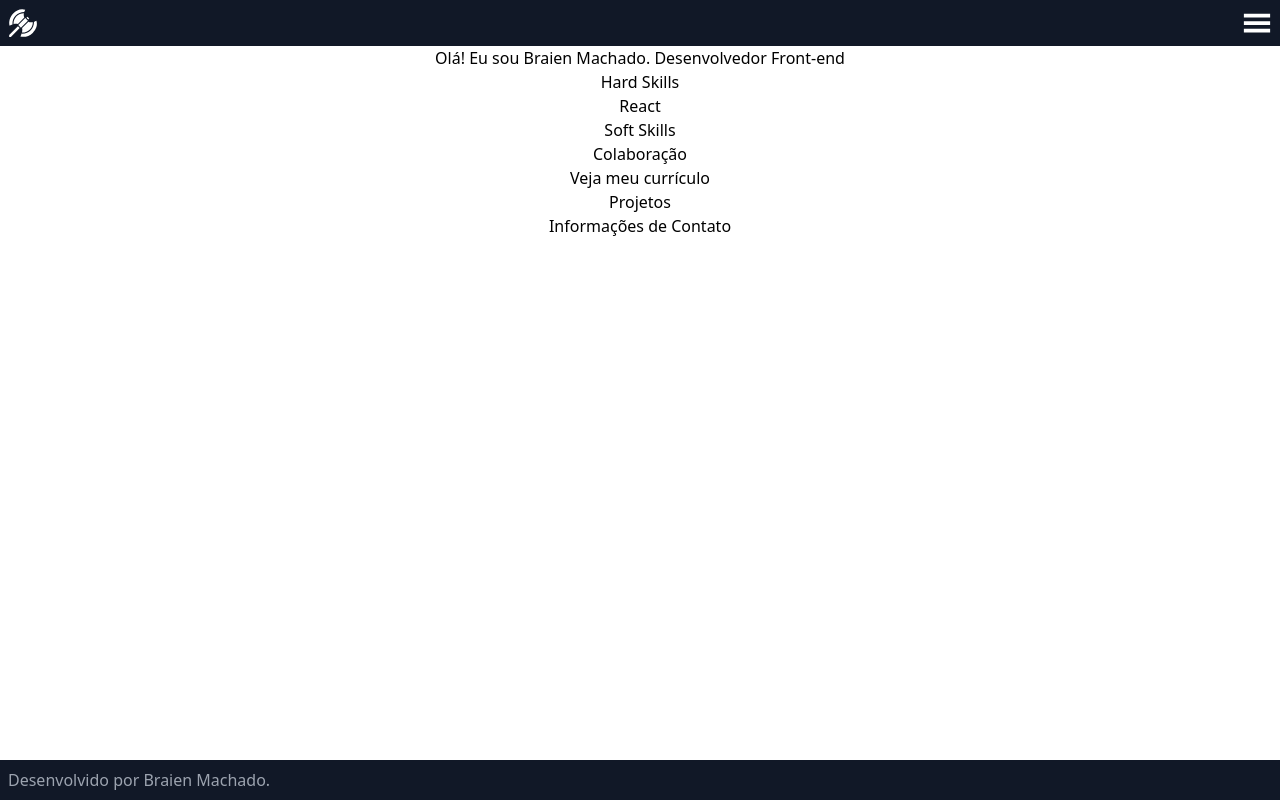
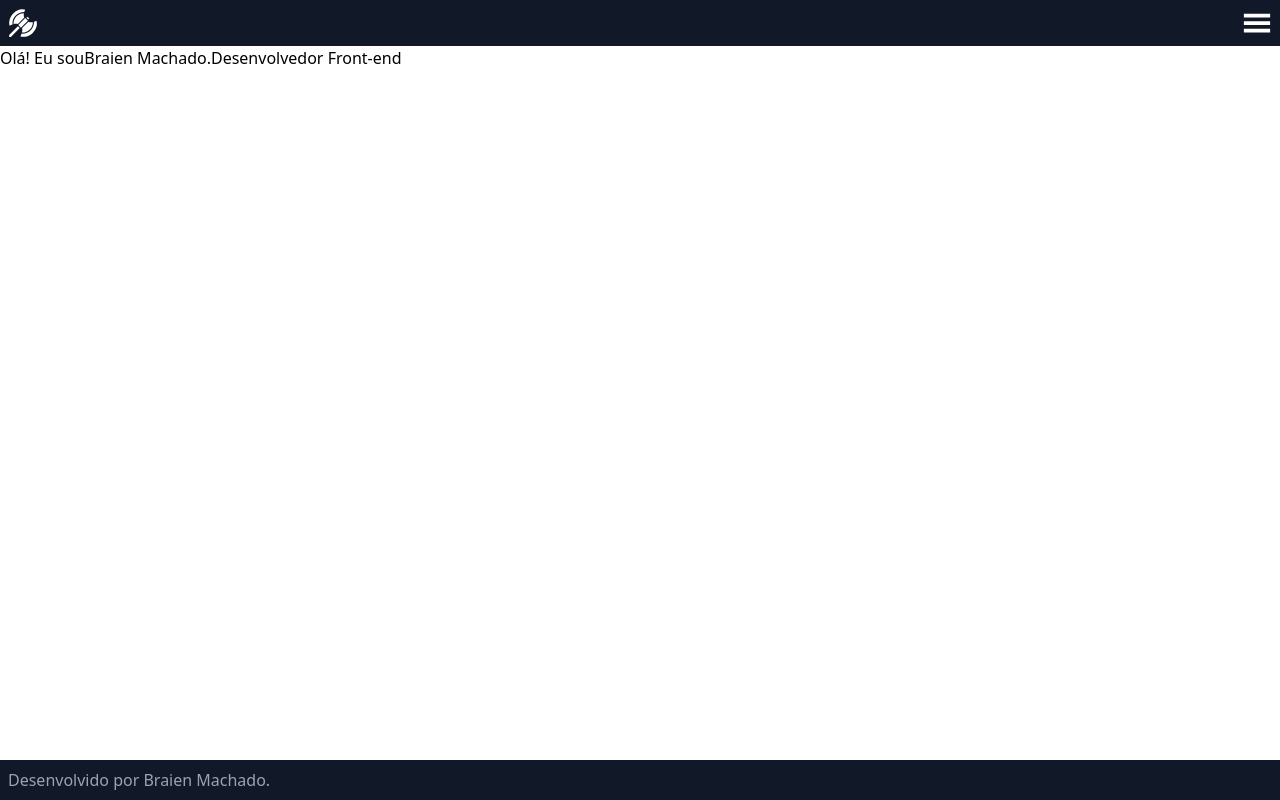
Before and after one commit to braien-machado/react-portfolio, a React (Create React App) app: page / in a window 1280 px wide. Built offline with nearby package versions, Linux system fonts and the light colour scheme.

Commit message:
change App.js to work with Route

```diff
--- a/src/App.js
+++ b/src/App.js
@@ -1,13 +1,19 @@
 import './App.css';
-import { BrowserRouter } from 'react-router-dom';
+import { BrowserRouter, Routes, Route } from 'react-router-dom';
 import Header from './components/Header';
 import Footer from './components/Footer';
+import About from './pages/About';
 
 function App() {
   return (
     <BrowserRouter>
-      <div className="App">
-        <Header />
+      <Header />
+
+      <Routes>
+        <Route path="/" element={<About />} />
+      </Routes>
+
+      {/* <div className="App">
         <section id="presentation">
           <h1>Olá! Eu sou <span>Braien Machado.</span> <span>Desenvolvedor Front-end</span></h1>
         </section>
@@ -28,8 +34,9 @@ function App() {
         <section>
           <h2 data-testid="contact-title">Informações de Contato</h2>
         </section>
-        <Footer />
-      </div>
+      </div> */}
+
+      <Footer />
     </BrowserRouter>
   );
 }
```
